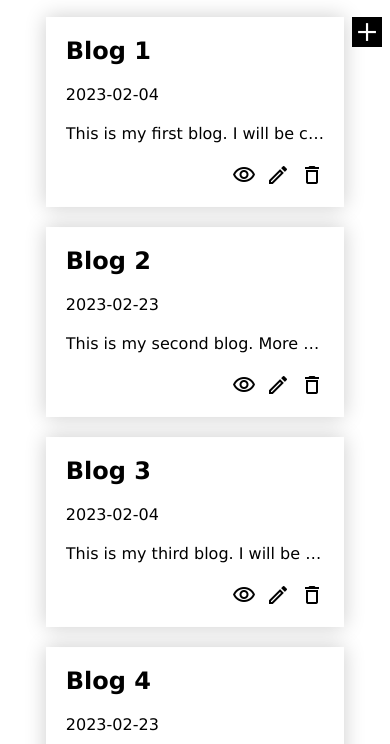
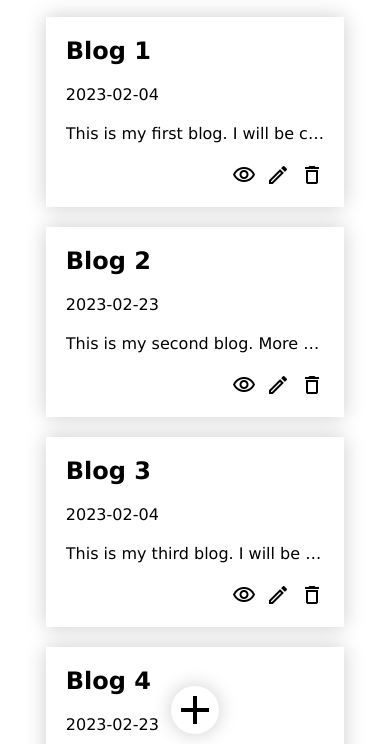
Before and after one commit to tnl001/cse134-hw4, a plain HTML site: page styledcrud.html in a window 390 px wide. Shown: the part 100-844 px from the top of the page. Drawn offline with Linux system fonts and the light colour scheme.

Commit message:
re-positioned add button for mobile

```diff
--- a/css/crud.css
+++ b/css/crud.css
@@ -1,3 +1,7 @@
+#empty-list {
+    text-align: center;
+}
+
 dialog>form {
     display: flex;
     flex-direction: column;
@@ -295,8 +299,8 @@ dialog>form textarea:focus {
     main {
         width: 85vw;
         display: flex;
-        flex-direction: row;
-        justify-content: center;
+        flex-direction: column;
+        align-items: center;
     }
 
     dialog {
@@ -344,7 +348,7 @@ dialog>form textarea:focus {
         width: 90%;
         row-gap: 20px;
         margin-top: 20px;
-        margin-bottom: 20px;
+        margin-bottom: 70px;
     }
 
     .blog {
@@ -357,14 +361,15 @@ dialog>form textarea:focus {
     }
 
     #add-btn {
-        width: 30px;
-        height: 30px;
+        width: 48px;
+        height: 48px;
         position: fixed;
-        margin-top: 20px;
-        margin-left: 88vw;
+        bottom: 10px;
         border: none;
-        background-color: black;
-        background-image: url(../pics/outline_add_white_48dp.png);
+        border-radius: 999px;
+        background-color: white;
+        box-shadow: 0px 0px 20px 0px rgba(0, 0, 0, 0.2);
+        background-image: url(../pics/outline_add_black_48dp.png);
         background-size: contain;
     }
 }
--- a/styledcrud.html
+++ b/styledcrud.html
@@ -3,7 +3,7 @@
 
 <head>
     <meta charset="utf-8" />
-    <meta name="viewport" content="width=device-width, initial-scale=1.0">
+    <meta name="viewport" content="width=device-width, initial-scale=1.0" , maximum-scale=1>
 
     <title>Styled CRUD</title>
     <script type="text/javascript" src="https://cdn.jsdelivr.net/gh/cure53/DOMPurify/dist/purify.js"></script>
```
